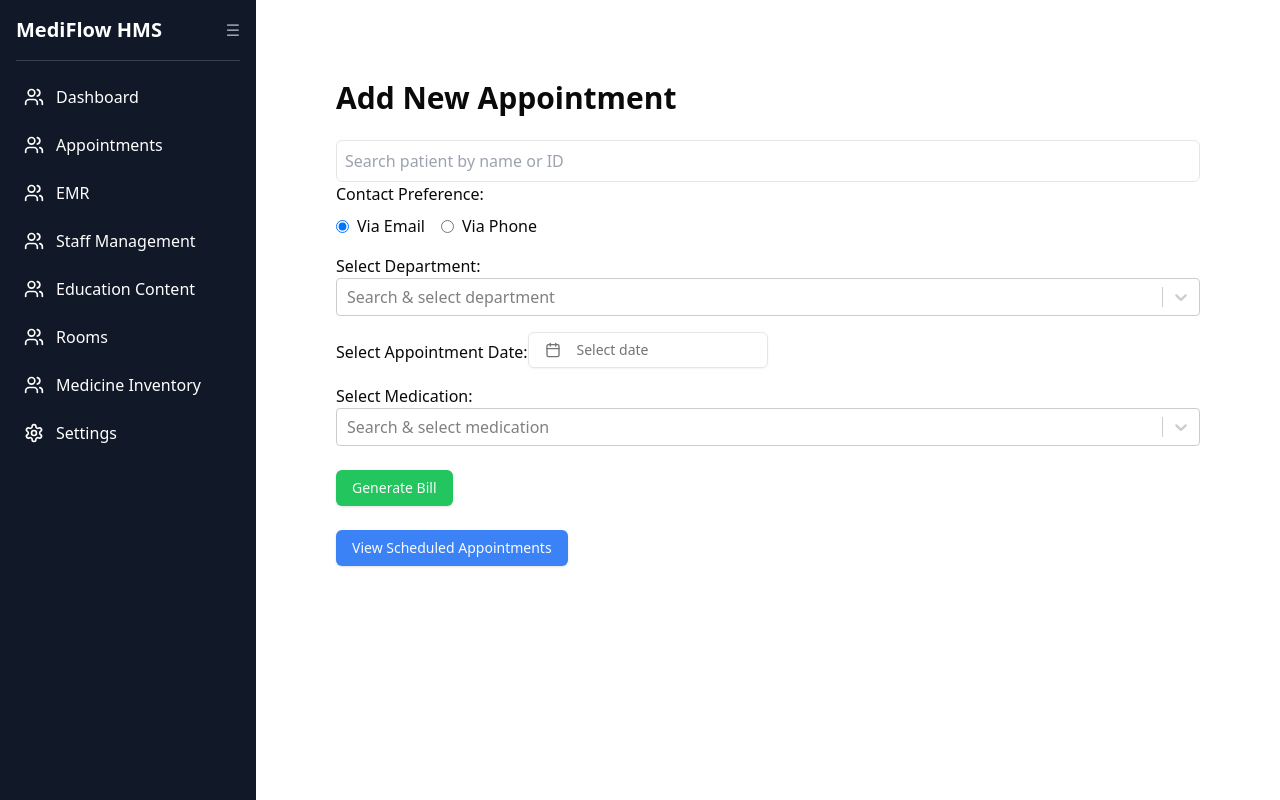
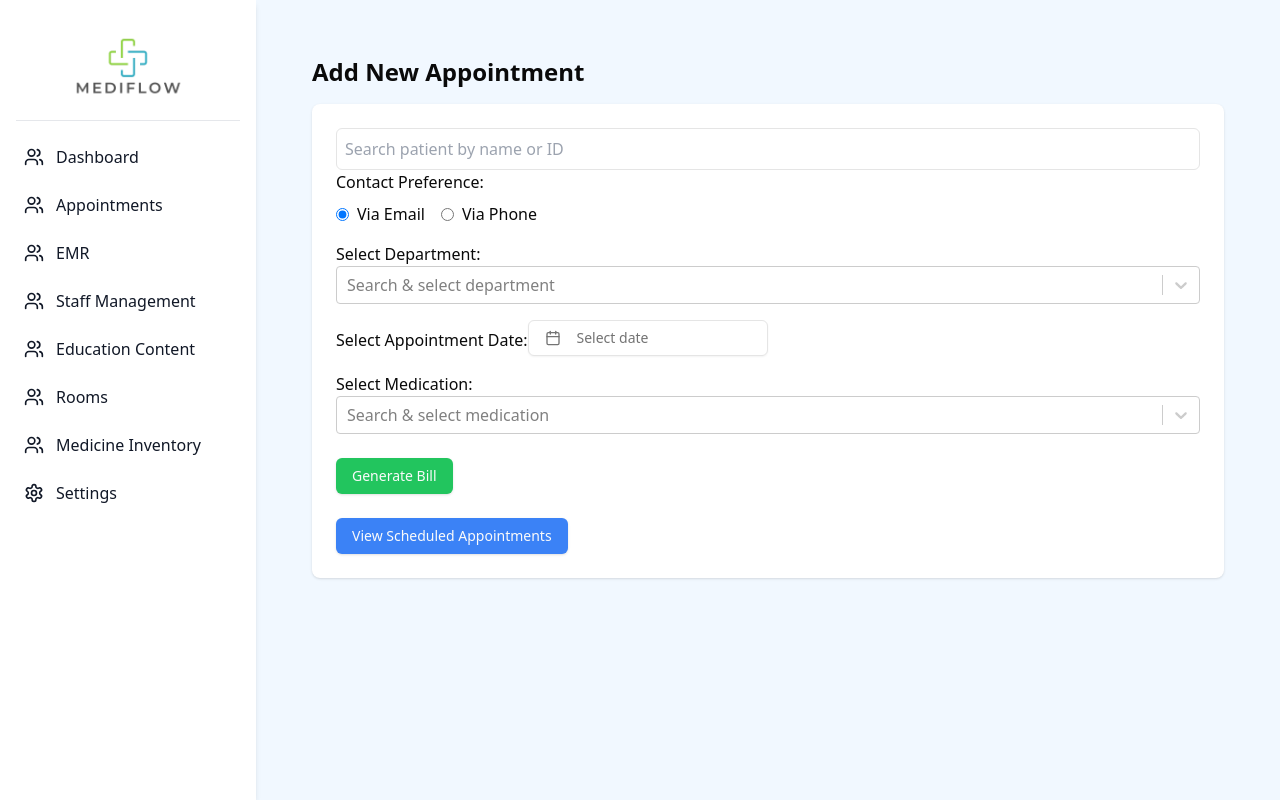
Before and after one commit to sallyk0127/mediflow-hms, a Next.js app: page /appointments/add in a window 1280 px wide. Built offline with nearby package versions, Linux system fonts and the light colour scheme.

Commit message:
Edited the UI

```diff
--- a/app/appointments/add/page.tsx
+++ b/app/appointments/add/page.tsx
@@ -79,13 +79,12 @@
   const [contactPreference, setContactPreference] = useState("email");
   const [isClient, setIsClient] = useState(false);
 
-  useEffect(() => {
-    setIsClient(true);
-  }, []);
+  useEffect(() => { setIsClient(true); }, []);
 
   return (
-    <div className="container mx-auto py-12 px-12 max-w-6xl">
-      <h1 className="text-3xl font-bold mb-6">Add New Appointment</h1>
+    <div className="container mx-auto p-6">
+      <h1 className="text-2xl font-semibold mb-4">Add New Appointment</h1>
+      <div className="bg-white rounded-lg shadow p-6">
 
       {/* Search Patient */}
       <Input type="search" placeholder="Search patient by name or ID" className="mb-4 w-full" />
@@ -168,5 +167,6 @@
       {/* View Scheduled Appointments Button */}
       <Button className="bg-blue-500 hover:bg-blue-600 flex justify-end gap-2 mt-6" onClick={() => router.push("/appointments")}>View Scheduled Appointments</Button>
     </div>
+  </div>
   );
 }
--- a/app/appointments/page.tsx
+++ b/app/appointments/page.tsx
@@ -24,12 +24,13 @@
 
   return (
     <div className="container mx-auto p-6">
-      <div className="flex justify-between items-center mb-6">
-        <h1 className="text-2xl font-semibold mb-4">Appointments</h1>
+      <div className="flex justify-between items-center mb-4">
+        <h1 className="text-2xl font-semibold">Appointments</h1>
         <Button className="bg-blue-500 hover:bg-blue-600" onClick={() => router.push("/appointments/add")}>
           <PlusIcon className="mr-2 h-4 w-4" /> Add Appointment
         </Button>
       </div>
+      <div className="bg-white rounded-lg shadow p-6">
         <Tabs value={selectedTab} onValueChange={setSelectedTab} className="w-full">
           <TabsList className="relative flex border-b mb-4">
             <div
@@ -49,5 +50,6 @@
           </div>
         </Tabs>
       </div>
+    </div>
   );
 }
--- a/app/emr/administration-information.tsx
+++ b/app/emr/administration-information.tsx
@@ -24,7 +24,7 @@
   };
 
   return (
-    <div className="grid grid-cols-1 md:grid-cols-2 gap-4 p-4">
+    <div className="grid grid-cols-1 md:grid-cols-2 gap-4 p-2">
       <Input name="insuranceProvider" placeholder="Insurance Provider" value={formData.insuranceProvider} onChange={handleChange} />
       <Input name="policyNumber" placeholder="Policy Number" value={formData.policyNumber} onChange={handleChange} />
 
--- a/app/emr/medical-information.tsx
+++ b/app/emr/medical-information.tsx
@@ -215,7 +215,7 @@
   };
 
   return (
-    <div className="p-6">
+    <div className="p-2">
       <form className="space-y-4">
         <div>
           <label className="block text-sm font-medium">Medical History</label>
--- a/app/emr/page.tsx
+++ b/app/emr/page.tsx
@@ -23,6 +23,7 @@
   return (
     <div className="container mx-auto p-6">
       <h1 className="text-2xl font-semibold mb-4">EMR (Electronic Medical Records)</h1>
+      <div className="bg-white rounded-lg shadow p-6">
         <Tabs value={selectedTab} onValueChange={setSelectedTab} className="w-full">
           <TabsList className="relative flex border-b mb-4">
             <div
@@ -42,7 +43,6 @@
                 className={`relative px-4 py-2 transition-all text-center ${
                   selectedTab === tab.value ? "font-bold text-blue-600" : "text-gray-600"
                 }`}
-
               >
                 {tab.label}
               </TabsTrigger>
@@ -56,5 +56,6 @@
           </div>
         </Tabs>
       </div>
+    </div>
   );
 }
--- a/app/emr/patient-list.tsx
+++ b/app/emr/patient-list.tsx
@@ -24,8 +24,7 @@
   )
 
   return (
-    <div className="p-6">
-      <h2 className="text-2xl font-semibold mb-6">Patient List</h2>
+    <div className="p-2">
       <div className="flex justify-between items-center mb-6">
         <Input
           placeholder="Search patients..."
--- a/app/emr/patient-registration.tsx
+++ b/app/emr/patient-registration.tsx
@@ -30,7 +30,7 @@
   };
 
   return (
-    <div className="grid grid-cols-1 md:grid-cols-2 gap-4 p-4">
+    <div className="grid grid-cols-1 md:grid-cols-2 gap-4 p-2">
       <Select name="title" value={formData.title} onChange={handleChange}>
         <SelectItem value="Mr">Mr</SelectItem>
         <SelectItem value="Mrs">Mrs</SelectItem>
--- a/app/layout.tsx
+++ b/app/layout.tsx
@@ -26,7 +26,7 @@
         <NavigationBar />
 
         {/* Main Content Area, ensuring it does not overlap the navbar */}
-        <main className="flex-1 ml-64 p-8 overflow-auto">
+        <main className="flex-1 ml-64 p-8 overflow-auto bg-[#F1F8FF] min-h-screen">
           {children}
         </main>
       </body>
--- a/components/ui/NavigationBar.tsx
+++ b/components/ui/NavigationBar.tsx
@@ -1,9 +1,9 @@
 'use client';
 
 import Link from 'next/link';
-import { useState } from 'react';
 import { usePathname } from 'next/navigation';
 import { UsersIcon, SettingsIcon } from '@/components/ui/icons';
+import Image from 'next/image';
 
 const navItems = [
   { name: 'Dashboard', href: '/dashboard', icon: UsersIcon },
@@ -18,27 +18,28 @@
 
 export default function NavigationBar() {
   const pathname = usePathname();
-  const [isExpanded, setIsExpanded] = useState(true);
 
   return (
-    <nav className="fixed top-0 left-0 h-screen w-64 bg-gray-900 text-white flex flex-col p-4">
-      <div className="flex items-center justify-between pb-4 border-b border-gray-700">
-        <h1 className="text-xl font-semibold">MediFlow HMS</h1>
-        <button onClick={() => setIsExpanded(!isExpanded)} className="text-gray-400 hover:text-white">
-          ☰
-        </button>
+    <nav className="fixed top-0 left-0 h-screen w-64 bg-white text-gray-900 flex flex-col p-4 shadow-md">
+      {/* Company Logo */}
+      <div className="flex items-center justify-center py-4 border-b border-gray-200">
+        <Link href="/dashboard">
+          <Image src="/logo.png" alt="Company Logo" width={120} height={40} className="cursor-pointer" />
+        </Link>
       </div>
+
+      {/* Navigation Links */}
       <ul className="mt-4 space-y-2">
         {navItems.map((item) => (
           <li key={item.href}>
             <Link href={item.href}>
               <div
                 className={`flex items-center p-2 rounded-md transition-all cursor-pointer ${
-                  pathname === item.href ? 'bg-blue-500' : 'hover:bg-gray-700'
+                  pathname === item.href ? 'bg-blue-500 text-white' : 'hover:bg-gray-100'
                 }`}
               >
                 <item.icon className="w-5 h-5 mr-3" />
-                <span className={isExpanded ? 'block' : 'hidden'}>{item.name}</span>
+                <span>{item.name}</span>
               </div>
             </Link>
           </li>
```
Also changed, not shown: public/logo.png (added). Lines whose indentation alone changed are shown as unchanged.
